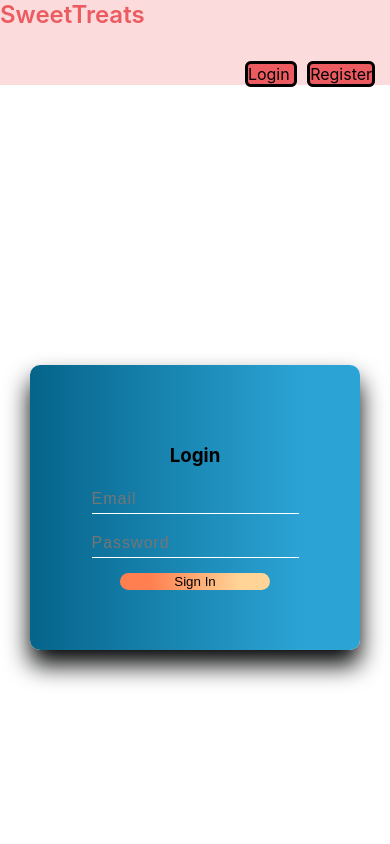
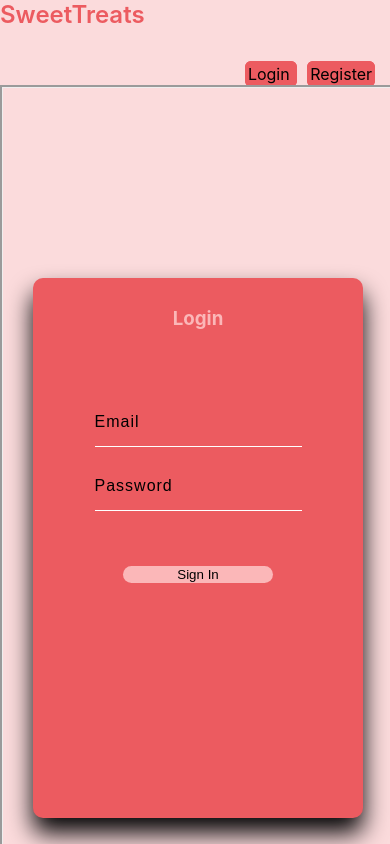
Before and after one commit to luzmlx/P4, a React (Create React App) app in the folder client/: page /login in a window 390 px wide. Shown: the top 844 px of the page. Built offline with nearby package versions, Linux system fonts and the light colour scheme.

Commit message:
css for register/login finito

```diff
--- a/client/src/components/layout/layout.css
+++ b/client/src/components/layout/layout.css
@@ -37,9 +37,11 @@ div.aboutdescription {
 }
 .loginlink {
     border-style: solid;
+    border-color: #EC5B60;
     border-radius: 6px;
     background-color: #EC5B60;
     color: black;
+    border-width: 3px;
     text-decoration: none;
     position: relative;
     left: 200px;
@@ -48,6 +50,7 @@ div.aboutdescription {
 }
 .registerlink {
     border-style: solid;
+    border-color: #EC5B60;
     border-radius: 6px;
     background-color: #EC5B60;
     color: black;
@@ -122,6 +125,7 @@ div.aboutdescription {
     }
     .loginlink {
         border-style: solid;
+        border-color: #EC5B60;
     border-radius: 6px;
     background-color: #EC5B60;
     color: black;
@@ -133,6 +137,7 @@ div.aboutdescription {
     }
     .registerlink {
         border-style: solid;
+        border-color: #EC5B60;
     border-radius: 6px;
     background-color: #EC5B60;
     color: black;
--- a/client/src/components/views/Footer/footer.css
+++ b/client/src/components/views/Footer/footer.css
@@ -23,7 +23,7 @@
     border-color: #EC5B60;
     height: 4em;
     font-size: small;
-    width: 98%;
+    width: 99%;
 
 }
 
--- a/client/src/components/views/Login/Login.jsx
+++ b/client/src/components/views/Login/Login.jsx
@@ -10,19 +10,20 @@ export default function Login(props) {
 
     })
 
-    const {email, password} = formData
+    const { email, password } = formData
 
-    const {handleLogin} = props
+    const { handleLogin } = props
 
     const handleChange = (e) => {
         // debugger
-        const {name, value} = e.target;
+        const { name, value } = e.target;
         setFormData((prevState) => ({
             ...prevState,
             [name]: value
         }))
     }
     return (
+        <div className='container'>
             <div className='login-div'>
                 <form
                     className='login-form'
@@ -39,7 +40,7 @@ export default function Login(props) {
                             placeholder='Email'
                             type="text"
                             value={email}
-                 onChange={handleChange}/>
+                            onChange={handleChange} />
                     </label>
                     <label className='password-label'>
 
@@ -49,10 +50,11 @@ export default function Login(props) {
                             placeholder='Password'
                             type="password"
                             value={password}
-                onChange={handleChange}/>
+                            onChange={handleChange} />
                     </label>
                     <button className='signin-button'>Sign In</button>
                 </form>
             </div>
+        </div>
     )
 }
--- a/client/src/components/views/Login/login.css
+++ b/client/src/components/views/Login/login.css
@@ -1,20 +1,88 @@
+div.container {
+    width: 100%;
+    background-color: #FBDBDC;
+}
+
+.logintext {
+    /* border: solid; */
+    color: #fbb7b8;
+    width: 60px;
+    position: relative;
+    align-self: center;
+    bottom: 90px;
+}
+input {
+
+    justify-self: center;
+     padding: 15px 0;
+    font-size: 1rem;
+    letter-spacing: 1px;
+     margin-bottom: 15px;
+    border: none;
+     border-bottom: 1px solid #fff;
+    outline: none;
+    background-color: transparent;
+    color: inherit;
+    position: relative;
+    bottom: 40px;
+
+}
+input::placeholder {
+    color: black;
+}
+
 .login-div {
 
+    border-style: solid;
+    display: flex;
+    height: 600px;
+    position: relative;
+    left: 0px;
+
+
+}
+.login-form {
+    /* remember to change color !!!!!!!!!!!*/
+    background: #ec5b60;
+    display: flex;
+    flex-direction: column;
+    margin: 30px;
+    box-shadow:
+        0 15px 25px rgba(3, 4, 5, 6);
+    border-radius: 10px;
+    width: 80%;
+    padding-top: 100px;
+    padding-bottom: 100px;
+    position: relative;
+    bottom: 10px;
+
+}
+.signin-button {
+    border: none;
+    border-radius: 10px;
+   background: #fbb7b8;
+    width: 150px;
     display: flex;
     justify-content: center;
     align-self: center;
-    padding-bottom: 160px;
-
-}
-.login-form {
-
-    display: flex;
-    justify-content: center;
-
+    cursor: pointer;
 
 }
 
 @media screen and (max-width: 480px) {
+    div.container {
+        width: 100%;
+        background-color: #FBDBDC;
+    }
+
+    .logintext {
+        /* border: solid; */
+        color: #fbb7b8;
+        width: 60px;
+        position: relative;
+        align-self: center;
+        bottom: 90px;
+    }
     input {
 
         justify-self: center;
@@ -27,7 +95,12 @@
         outline: none;
         background-color: transparent;
         color: inherit;
+        position: relative;
+        bottom: 40px;
 
+    }
+    input::placeholder {
+        color: black;
     }
 
     .login-div {
@@ -40,7 +113,7 @@
     }
     .login-form {
         /* remember to change color !!!!!!!!!!!*/
-        background: linear-gradient(90deg, rgba(5,100,138,1) 0%, rgba(43,163,212,1) 82%);
+        background: #ec5b60;
         display: flex;
         flex-direction: column;
         margin: 30px;
@@ -48,14 +121,16 @@
             0 15px 25px rgba(3, 4, 5, 6);
         border-radius: 10px;
         width: 350px;
-        padding-top: 60px;
-        padding-bottom: 60px;
+        padding-top: 100px;
+        padding-bottom: 100px;
+        position: relative;
+        bottom: 90px;
 
     }
     .signin-button {
         border: none;
         border-radius: 10px;
-       background: linear-gradient(90deg, rgba(255,127,80,1) 20%, rgba(255,212,150,1) 80%);
+       background: #fbb7b8;
         width: 150px;
         display: flex;
         justify-content: center;
--- a/client/src/components/views/Register/register.css
+++ b/client/src/components/views/Register/register.css
@@ -9,12 +9,17 @@
 
 
 @media (prefers-reduced-motion: no-preference) {
-
+   .register-div {
+       border-style: solid;
+        width: 99%;
+        background-color: #FBDBDC;
+        position: relative;
+        bottom: 0px;
+    }
 
     input {
-
-        align-self: center;
-        padding: 5px 0;
+        justify-self: center;
+        padding: 15px 0;
        font-size: 1rem;
        letter-spacing: 1px;
         margin-bottom: 15px;
@@ -23,21 +28,21 @@
        outline: none;
        background-color: transparent;
        color: inherit;
+       position: relative;
+       bottom: 40px;
 
     }
 
-
-    .register-div {
-
-        border: none;
-        display: flex;
-        margin-top: 250px;
-        margin-bottom: 100px;
-
+    h3 {
+        color: #fbb7b8;
+        width: 60px;
+        position: relative;
+        align-self: center;
+        bottom: 60px;
     }
 
     .register-form {
-        background: linear-gradient(90deg, rgba(5,100,138,1) 0%, rgba(43,163,212,1) 82%);
+        background: #ec5b60;
         display: flex;
         flex-direction: column;
         margin: 30px;
@@ -50,18 +55,5 @@
 
     }
 
-    .signup-button {
-        border: none;
-        border-radius: 10px;
-       background: linear-gradient(90deg, rgba(255,127,80,1) 20%, rgba(255,212,150,1) 80%);
-        width: 150px;
-        display: flex;
-        justify-content: center;
-        align-self: center;
-        cursor: pointer;
 
     }
-
-
-
-    }
```
Also changed, not shown: client/src/services/apiConfig.js (line endings or trailing spaces). Lines whose indentation alone changed are shown as unchanged.
